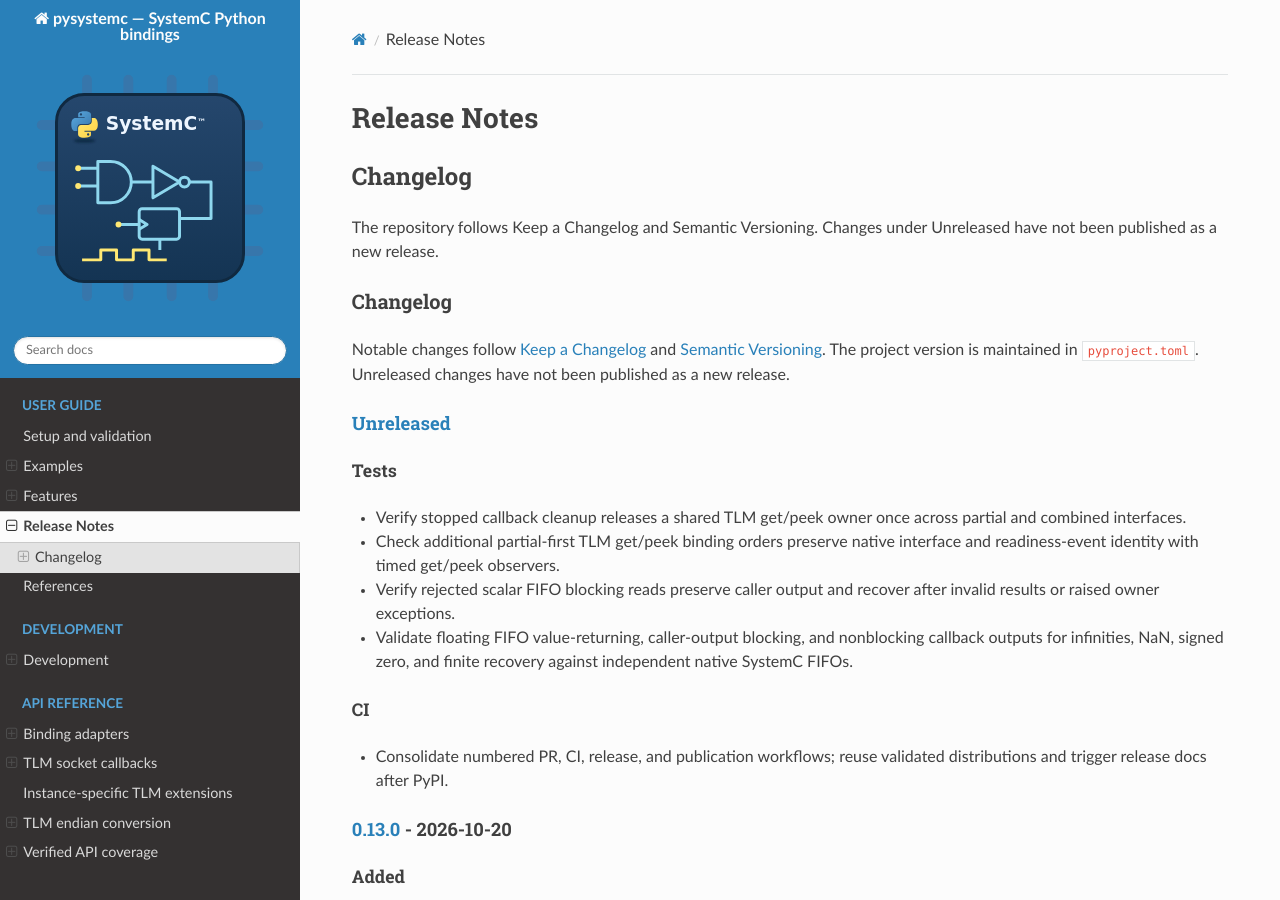
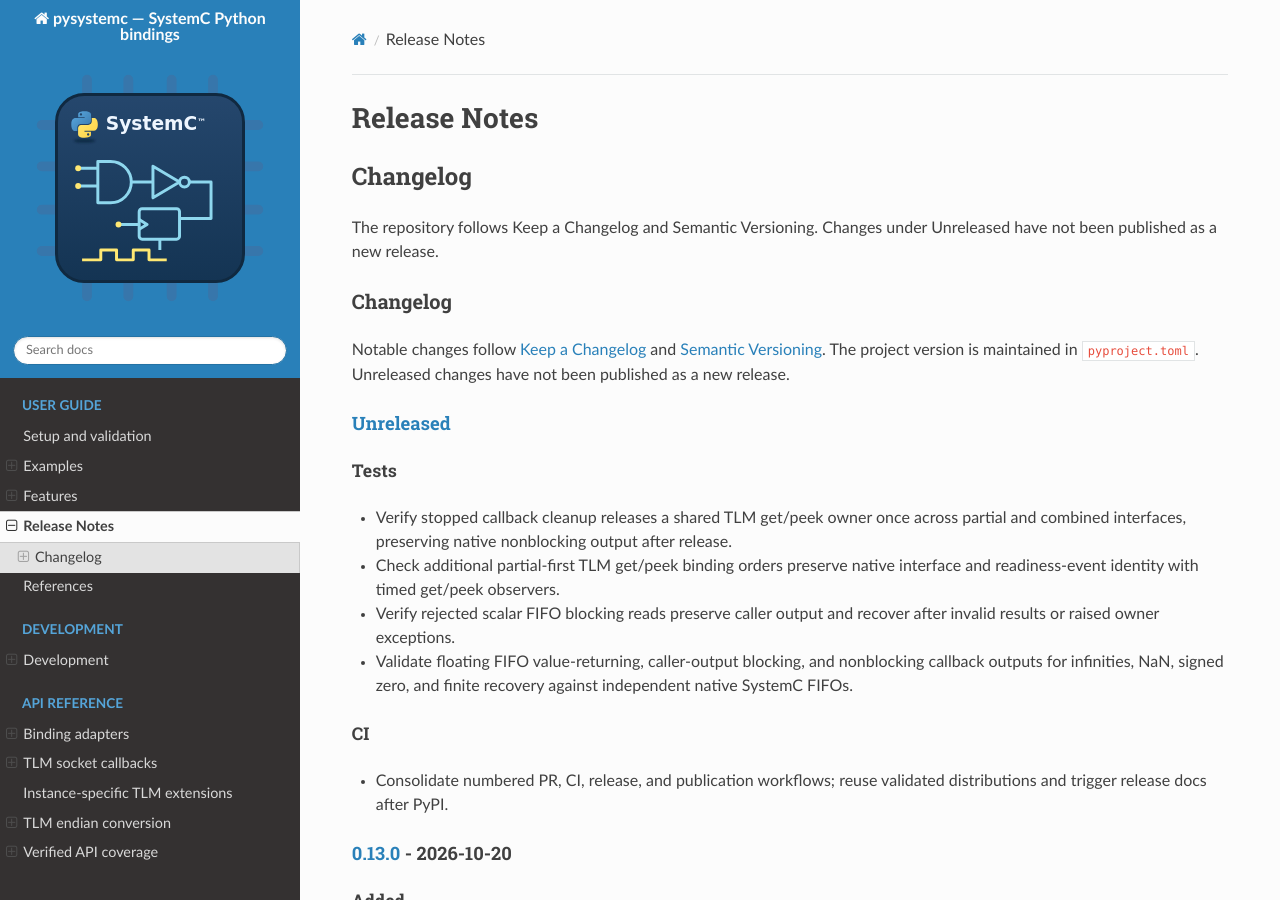
Before and after one commit to amal-khailtash/pysystemc, a Sphinx documentation site: the page built from docs/intro/release_notes.rst, in a window 1280 px wide and 900 px high. Built offline with Sphinx 7.4.7 and the Read the Docs theme 3.1.0, drawn with Linux system fonts in a browser that asks for light colours.

Commit message:
test: preserve shared TLM output after callback release

```diff
--- a/CHANGELOG.md
+++ b/CHANGELOG.md
@@ -10,7 +10,7 @@ Notable changes follow [Keep a Changelog](https://keepachangelog.com/) and
 
 ### Tests
 
-- Verify stopped callback cleanup releases a shared TLM get/peek owner once across partial and combined interfaces.
+- Verify stopped callback cleanup releases a shared TLM get/peek owner once across partial and combined interfaces, preserving native nonblocking output after release.
 
 - Check additional partial-first TLM get/peek binding orders preserve native interface and readiness-event identity with timed get/peek observers.
 
--- a/docs/intro/features.rst
+++ b/docs/intro/features.rst
@@ -1138,5 +1138,6 @@ Both readiness observers execute exactly once at the scheduled 1 ns notification
 The complete cross-specialization identity matrix remains open.
 
 Stopped callback release counts one shared get/peek adapter across partial and
-combined views, permits owner collection, and rejects later get/peek callbacks.
+combined views, retains owners before stop, permits owner collection, and rejects
+later get/peek callbacks. Rejected nonblocking peeks preserve caller output.
 Native adapter objects remain borrowed by ports; full native teardown is open.
```
Also changed, not shown: 1 other file.
